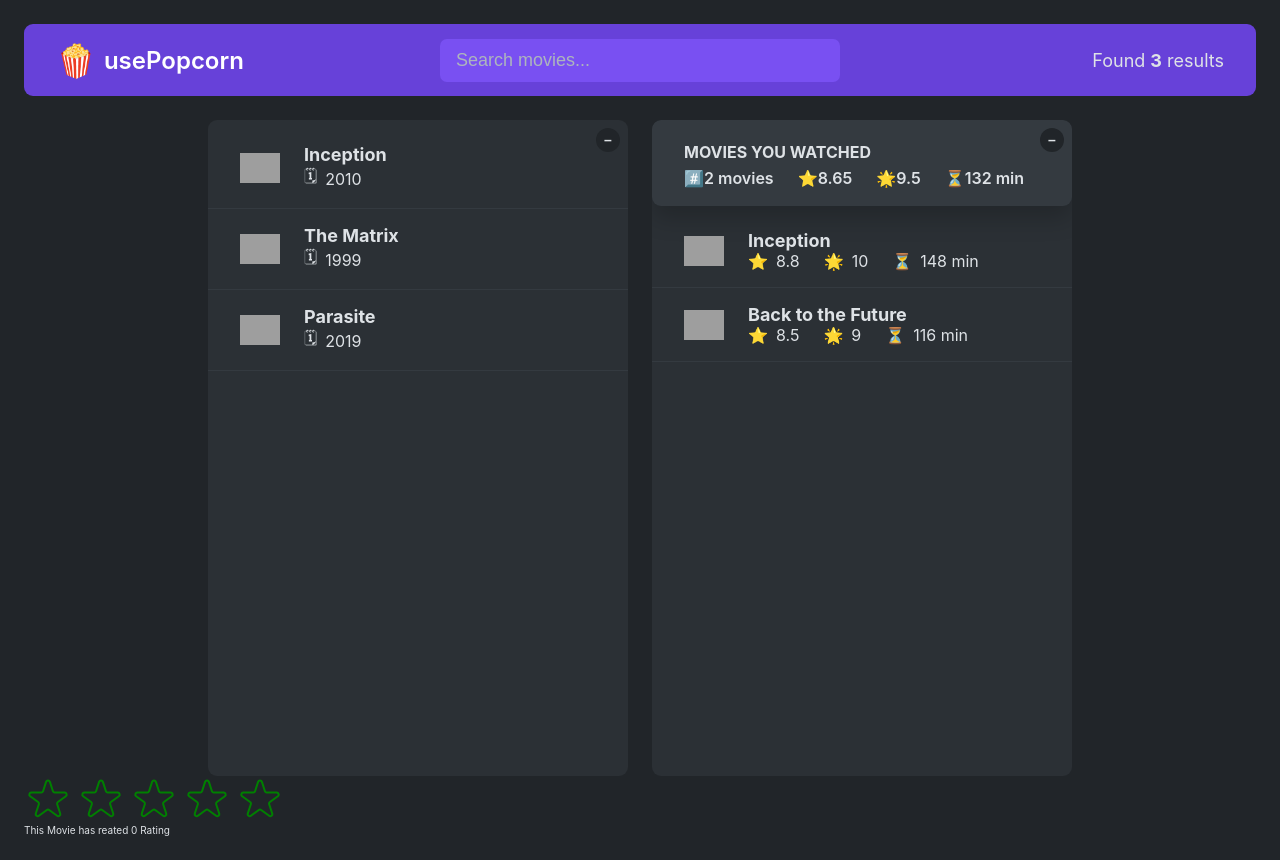
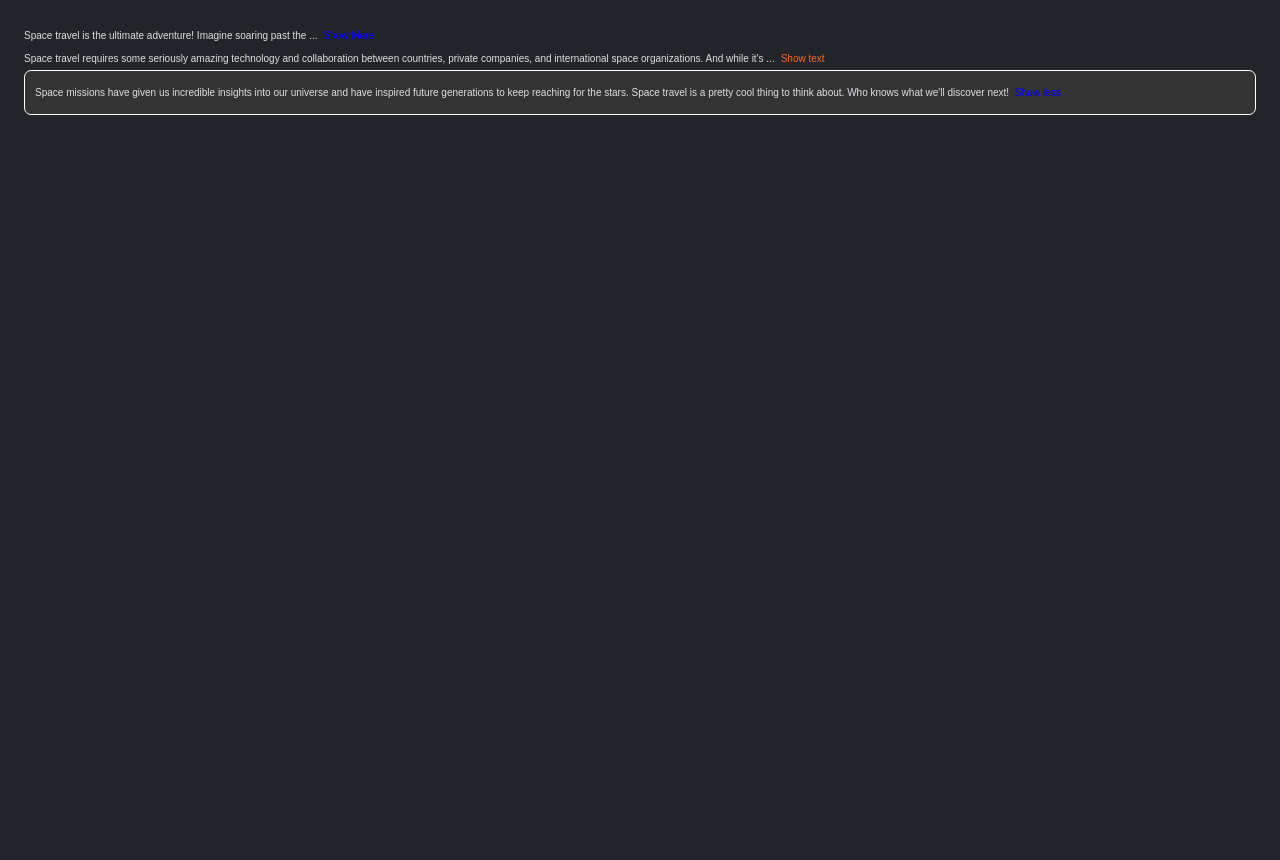
Before and after one commit to BalaKrishnaBaddii/usePopcorn, a React (Create React App) app: page / in a window 1280 px wide. After the commit the page ends 800 px from the top, so only its background shows below. Built offline with nearby package versions, Linux system fonts and the light colour scheme; grey boxes are pictures that could not be loaded.

Commit message:
text expander created

```diff
--- a/src/StarRatings.js
+++ b/src/StarRatings.js
@@ -1,4 +1,5 @@
 import { useState } from "react";
+import PropTypes from "prop-types";
 
 const containerStyle = {
   display: "flex",
@@ -10,14 +11,14 @@
   gap: "5px",
 };
 
-const starSelected = {
-  display: "block",
-  height: "48px",
-  width: "48px",
-  cursor: "pointer",
-  margin: "0",
-  filter:
-    "invert(91%) sepia(18%) saturate(4833%) hue-rotate(9deg) brightness(110%) contrast(112%)",
+StarRatings.propTypes = {
+  maxRating: PropTypes.number,
+  color: PropTypes.string,
+  size: PropTypes.number,
+  defaultRating: PropTypes.number,
+  className: PropTypes.string,
+  messages: PropTypes.array,
+  onRating: PropTypes.func,
 };
 
 export default function StarRatings({
--- /dev/null
+++ b/src/TextExpander.js
@@ -0,0 +1,74 @@
+import { useState } from "react";
+import "./styles.css";
+
+export default function TextBox() {
+  return (
+    <div>
+      <TextExpander>
+        Space travel is the ultimate adventure! Imagine soaring past the stars
+        and exploring new worlds. It's the stuff of dreams and science fiction,
+        but believe it or not, space travel is a real thing. Humans and robots
+        are constantly venturing out into the cosmos to uncover its secrets and
+        push the boundaries of what's possible.
+      </TextExpander>
+
+      <TextExpander
+        collapsedNumWords={20}
+        expandButtonText="Show text"
+        collapseButtonText="Collapse text"
+        buttonColor="#ff6622"
+      >
+        Space travel requires some seriously amazing technology and
+        collaboration between countries, private companies, and international
+        space organizations. And while it's not always easy (or cheap), the
+        results are out of this world. Think about the first time humans stepped
+        foot on the moon or when rovers were sent to roam around on Mars.
+      </TextExpander>
+
+      <TextExpander expanded={true} className="box">
+        Space missions have given us incredible insights into our universe and
+        have inspired future generations to keep reaching for the stars. Space
+        travel is a pretty cool thing to think about. Who knows what we'll
+        discover next!
+      </TextExpander>
+    </div>
+  );
+}
+
+function TextExpander({
+  collapsedNumWords = 10,
+  expandButtonText = "Show More",
+  collapseButtonText = "Show less",
+  expanded = false,
+  buttonColor = "#0000ff",
+  children,
+  className,
+}) {
+  const [isExpanded, setIsExpanded] = useState(expanded);
+
+  const buttonStyle = {
+    margin: "6px",
+    font: "inherit",
+    border: "none",
+    background: "none",
+    color: buttonColor,
+    cursor: "pointer",
+  };
+
+  return (
+    <div className={className}>
+      <span>
+        {isExpanded
+          ? children
+          : children.split(" ").slice(0, collapsedNumWords).join(" ") + " ..."}
+      </span>
+
+      <button
+        style={buttonStyle}
+        onClick={() => setIsExpanded((colap) => !colap)}
+      >
+        {!isExpanded ? expandButtonText : collapseButtonText}
+      </button>
+    </div>
+  );
+}
--- a/src/index.js
+++ b/src/index.js
@@ -2,22 +2,7 @@
 import reactDom from "react-dom/client";
 import App from "./App";
 import StarRatings from "./StarRatings";
-
-const root = reactDom.createRoot(document.getElementById("root"));
-
-root.render(
-  <react.StrictMode>
-    <App />
-    <Rating />
-
-    {/* <StarRatings
-      maxRating={5}
-      messages={["Terriable", "Bad", "Okay", "Good", "Amazing"]}
-      defaultRating={1}
-    /> */}
-    {/* <StarRatings maxRating={5} color="red" size={30} defaultRating={3} /> */}
-  </react.StrictMode>
-);
+import TextBox from "./TextExpander";
 
 function Rating() {
   const [movieRating, SetMovieRating] = useState(0);
@@ -25,13 +10,23 @@
   return (
     <>
       <StarRatings
-        size={48}
-        color="green"
         maxRating={5}
+        size={50}
+        color={"seagreen"}
         onRating={SetMovieRating}
         messages={["Flop", "Bad", "Average", "Good", "Very Good"]}
+        defaultRating={2}
       />
       <p>This Movie has reated {movieRating} Rating</p>
     </>
   );
 }
+const root = reactDom.createRoot(document.getElementById("root"));
+
+root.render(
+  <react.StrictMode>
+    {/* <App />
+    <Rating /> */}
+    <TextBox />
+  </react.StrictMode>
+);
--- /dev/null
+++ b/src/styles.css
@@ -0,0 +1,16 @@
+* {
+  padding: 0;
+  margin: 0;
+}
+
+body {
+  font-family: sans-serif;
+}
+
+.box {
+  padding: 10px;
+  border: 1px solid #ffff;
+  border-radius: 7px;
+  background-color: #333;
+  min-width: 100%;
+}
```
